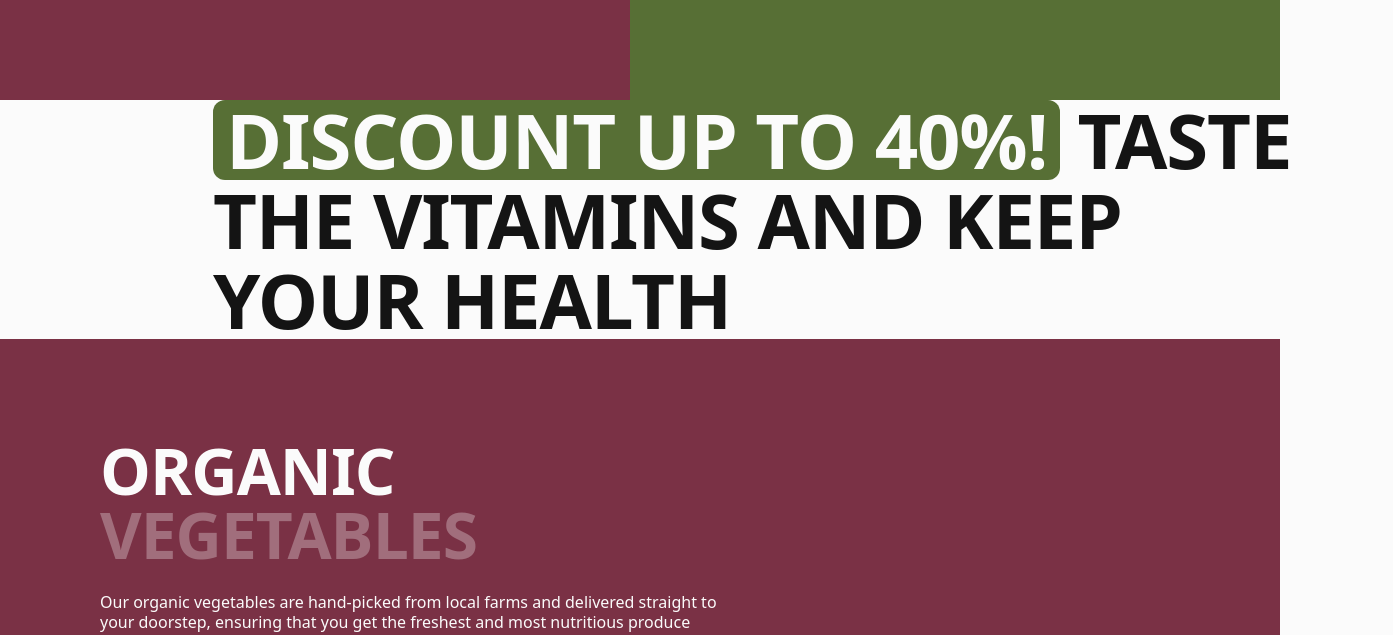
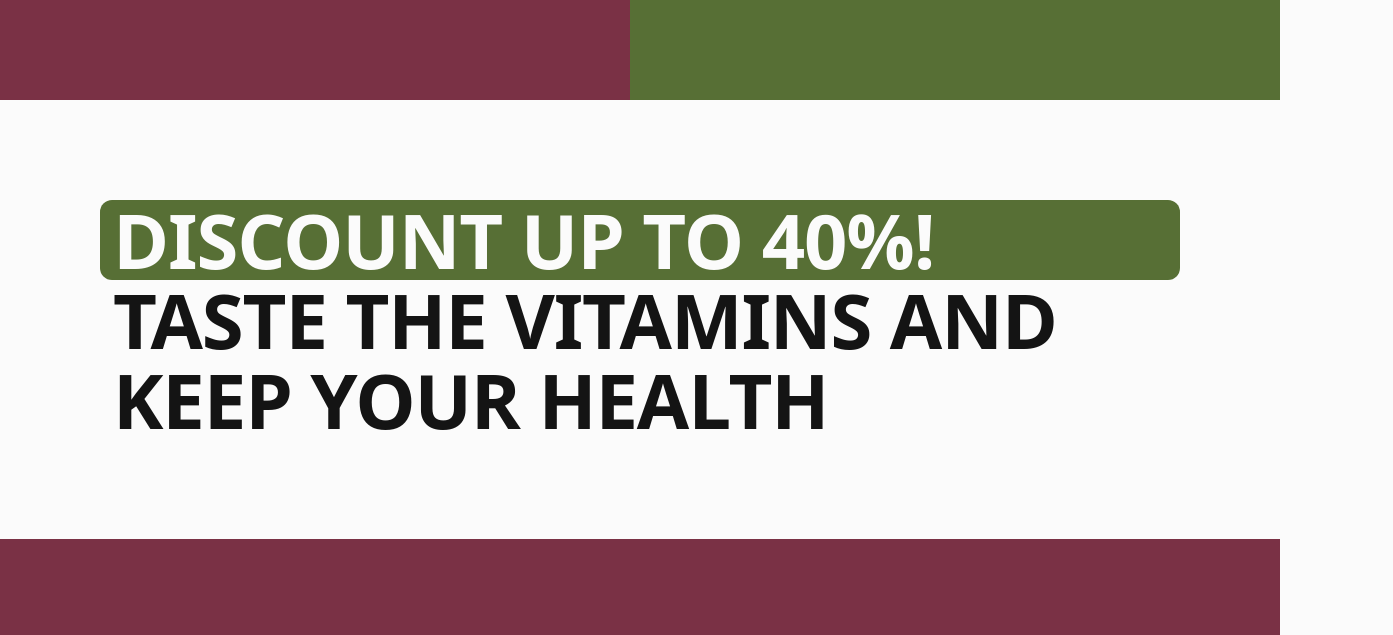
Before and after one commit to GhostKato/project-group-4-html-css, a website built with Vite: page src/index.html in a window 1280 px wide. Shown: the part 1459-2094 px from the top of the page, 1393 px wide, since content can reach past the window. Built offline with nearby package versions, Linux system fonts and the light colour scheme.

Commit message:
Update section3-advertisement.css

```diff
--- a/src/css/section3-advertisement.css
+++ b/src/css/section3-advertisement.css
@@ -1,5 +1,9 @@
 .promo {
   background: #fbfbfb;
+}
+
+.promo-container {
+  padding: 0 10px;
 }
 .visually-hidden {
   position: absolute;
@@ -12,9 +16,6 @@
   clip-path: inset(100%);
   clip: rect(0 0 0 0);
   overflow: hidden;
-}
-.promo {
-  padding: 0 10px;
 }
 
 .promo-text-fill {
@@ -43,6 +44,9 @@
 
 @media screen and (min-width: 768px) {
   .promo {
+  }
+
+  .promo-container {
     padding: 0 16px;
   }
 
@@ -61,19 +65,21 @@
 
 @media screen and (min-width: 1280px) {
   .promo {
-    padding: 0 113px;
+  }
+
+  .promo-container {
+    padding: 0 100px;
   }
 
   .promo-text-fill {
-    display: inline-block;
     padding: 0 13px;
     font-size: 76px;
     line-height: 1.05;
+    flex-grow: 0;
+    flex-shrink: 0;
   }
 
   .promo-text {
-    display: inline-block;
-    display: inline;
     padding: 0 13px;
     font-size: 76px;
     line-height: 1.05;
```
